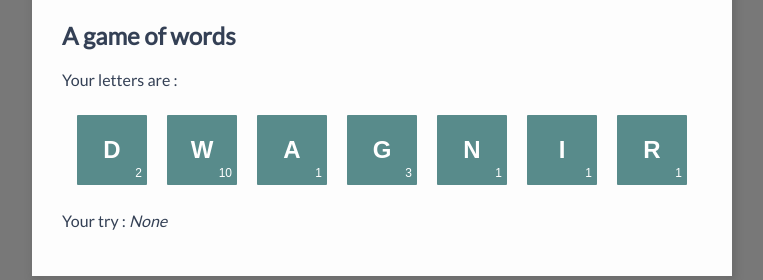
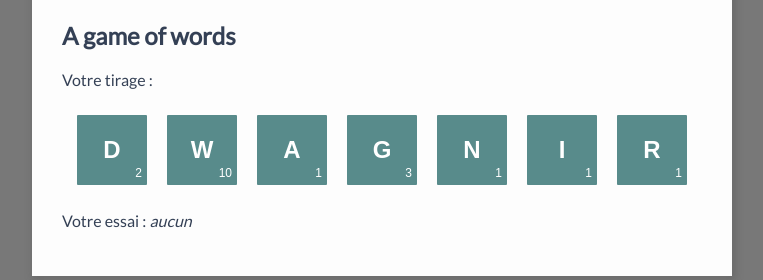
Before and after one commit to ManuKpL/wordux, a React app: page / in a window 1280 px wide. Shown: the part 307-587 px from the top of the page, without its empty margins (258-1021 px from the left). Built offline with nearby package versions, Linux system fonts and the light colour scheme.

Commit message:
[FRONT] :wrench: added translate provider to perform key mapping

```diff
--- a/src/components/Draw.jsx
+++ b/src/components/Draw.jsx
@@ -1,6 +1,7 @@
 import PropTypes from 'prop-types';
 import React from 'react';
 
+import t from '../providers/translate/translate';
 import Letter from './Letter';
 
 const Draw = ({ addLetter, draw, removeLetter }) => {
@@ -15,7 +16,7 @@ const Draw = ({ addLetter, draw, removeLetter }) => {
 
   return (
     <div class="draw-wrapper">
-      <p>Your letters are :</p>
+      <p>{t('draw.yourDraw')} :</p>
       <div>
         {letters}
       </div>
--- a/src/components/Try.jsx
+++ b/src/components/Try.jsx
@@ -1,17 +1,19 @@
 import PropTypes from 'prop-types';
 import React from 'react';
+
+import t from '../providers/translate/translate';
 
 const Try = ({ word }) => {
   let wordElement;
   if (/[a-z]+/.test(word)) {
-    wordElement = (<i>{word}</i>);
+    wordElement = (<i>{t(word)}</i>);
   } else {
     wordElement = (<b>{word}</b>);
   }
 
   return (
     <div class="draw-wrapper">
-      <p>Your try : {wordElement}</p>
+      <p>{t('try.yourTry')} : {wordElement}</p>
     </div>
   );
 };
@@ -21,7 +23,7 @@ Try.propTypes = {
 };
 
 Try.defaultProps = {
-  word: 'None',
+  word: 'try.none',
 };
 
 export default Try;
--- a/src/pages/Game.jsx
+++ b/src/pages/Game.jsx
@@ -8,14 +8,14 @@ class Game extends React.Component {
   constructor(props) {
     super(props);
     this.state = {
-      word: 'None',
+      word: 'try.none',
     };
     this.letters = [];
   }
 
   // private
   buildNewWord() {
-    return this.letters.reduce((w, { value }) => w + value, '') || 'None';
+    return this.letters.reduce((w, { value }) => w + value, '') || 'try.none';
   }
 
   addLetterToWord(letter) {
--- /dev/null
+++ b/src/providers/translate/translate.js
@@ -0,0 +1,17 @@
+import messages from './translate.json';
+
+const t = (fullKey) => {
+  const message = fullKey
+    .split('.')
+    .reduce(
+      (value, key) => value[key] || {},
+      messages,
+    );
+
+  if (message && typeof message === 'object') {
+    return fullKey;
+  }
+  return message;
+};
+
+export default t;
--- /dev/null
+++ b/src/providers/translate/translate.json
@@ -0,0 +1,12 @@
+{
+  "game": {
+    "baseline": "A game of words"
+  },
+  "draw": {
+    "yourDraw": "Votre tirage"
+  },
+  "try": {
+    "yourTry": "Votre essai",
+    "none": "aucun"
+  }
+}
```
